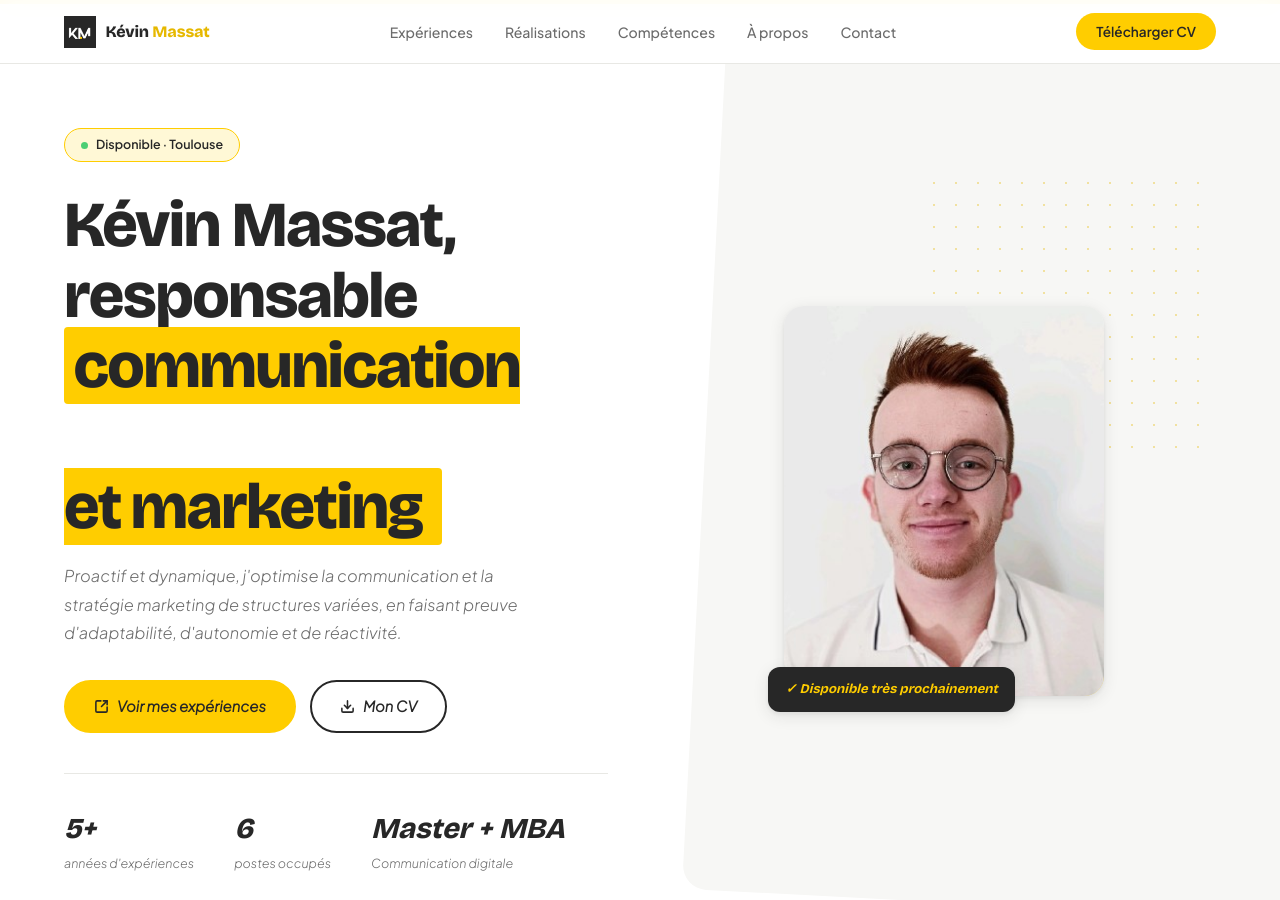
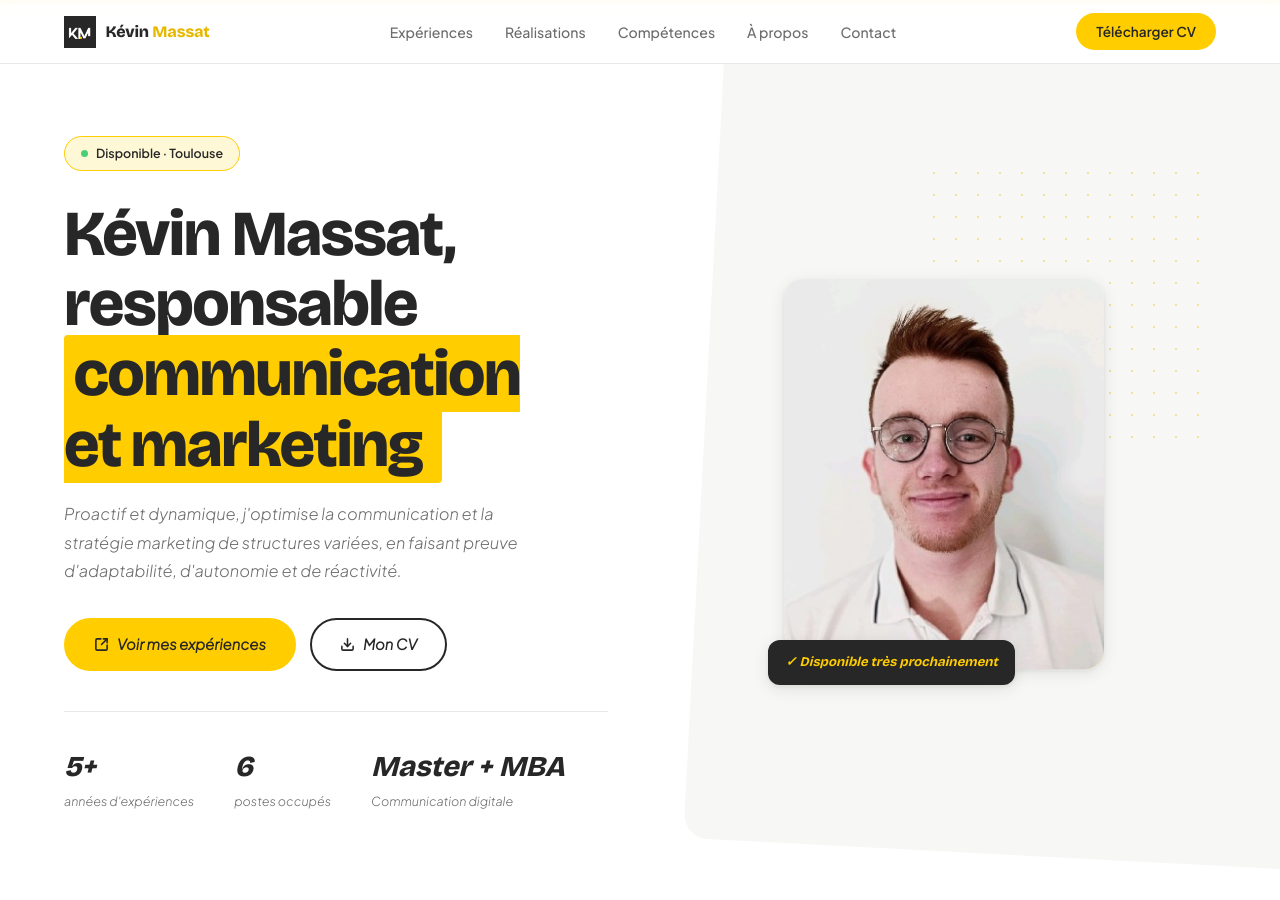
Before and after one commit to kmassat/portfolio-kevin-massat, a Jekyll site: the page built from index.html, in a window 1280 px wide and 900 px high. Built offline with Jekyll 4.4.1, drawn with Linux system fonts in a browser that asks for light colours.

```diff
--- a/_data/accueil.yml
+++ b/_data/accueil.yml
@@ -1,5 +1,5 @@
 badge: Disponible · Toulouse
-titre: Kévin Massat,<br>responsable <em>communication</br><br>et<em>marketing</em>
+titre: Kévin Massat,<br>responsable <em>communication<br>et<em>marketing</em>
 sous_titre: Proactif et dynamique, j'optimise la communication et la stratégie marketing de structures variées, en faisant preuve d'adaptabilité, d'autonomie et de réactivité.
 lien_cv: https://acrobat.adobe.com/id/urn:aaid:sc:EU:18551f05-b2a7-45f2-8be4-f11be752ca26
 email: kevin.massat82@gmail.com
```
